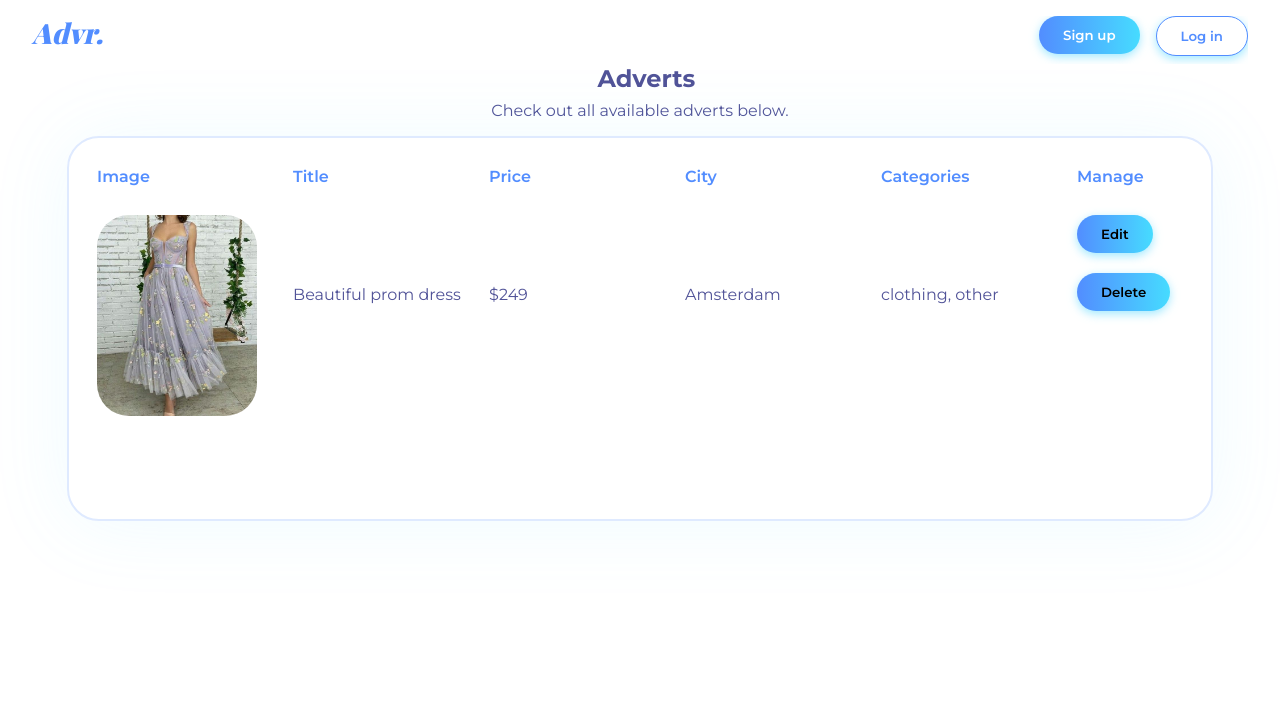
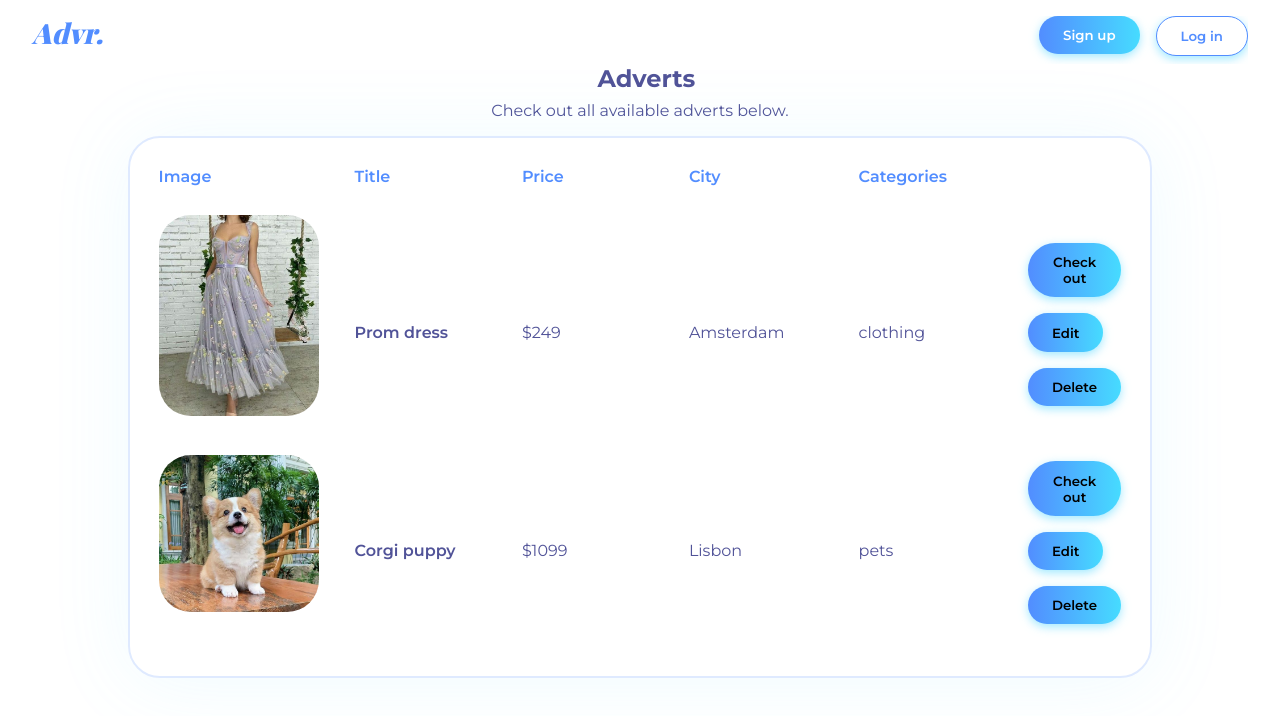
Before and after one commit to sanja-petrovic/AdvertisingPlatform, a React (Create React App) app in the folder client/: page / in a window 1280 px wide. Shown: the top 716 px of the page. Built offline with nearby package versions, Linux system fonts and the light colour scheme; a web font is replaced by a local one.

Commit message:
Added check out button

```diff
--- a/client/src/components/home/Home.js
+++ b/client/src/components/home/Home.js
@@ -7,6 +7,7 @@ import {
     Routes, Route, Link
 } from "react-router-dom"
 import dress from "../../resources/dress.jpg"
+import corgi from "../../resources/corgi.jpg"
 
 class Home extends React.Component {
     render() {
@@ -22,19 +23,26 @@ class Home extends React.Component {
                             <th>Price</th>
                             <th>City</th>
                             <th>Categories</th>
-                            <th className="button-col">Manage</th>
+                            <th className="button-col"></th>
                         </tr>
                     </thead>
                     <tbody>
                         <tr>
                             <td><img src={dress}/> </td>
-                            <td>Beautiful prom dress</td>
+                            <td><b>Prom dress</b></td>
                             <td>$249</td>
                             <td>Amsterdam</td>
-                            <td>clothing, other</td>
-                            <td><button className="primary-button">Edit</button><button className="primary-button">Delete</button></td>
+                            <td>clothing</td>
+                            <td><button className="primary-button">Check out</button><button className="primary-button">Edit</button><button className="primary-button">Delete</button></td>
                         </tr>
-
+                        <tr>
+                            <td><img src={corgi}/> </td>
+                            <td><b>Corgi puppy</b></td>
+                            <td>$1099</td>
+                            <td>Lisbon</td>
+                            <td>pets</td>
+                            <td><button className="primary-button">Check out</button><button className="primary-button">Edit</button><button className="primary-button">Delete</button></td>
+                        </tr>
                     </tbody>
                 </table>
             </div>
--- a/client/src/components/home/home.css
+++ b/client/src/components/home/home.css
@@ -133,6 +133,7 @@ input {
   border-radius: 2rem;
   padding: 2vw;
   margin-bottom: 2vh;
+  width: 80%;
 }
 .advert-table thead tr th {
   padding-bottom: 2vw;
@@ -144,15 +145,14 @@ input {
 .advert-table thead tr .button-col {
   width: 10%;
 }
-.advert-table tbody tr {
-  line-height: 10rem;
+.advert-table tbody {
+  line-height: 5rem;
 }
 .advert-table tbody tr td {
-  vertical-align: top;
   font-weight: 400;
 }
 .advert-table tbody tr td .primary-button {
-  margin-bottom: 20px;
+  margin-bottom: 1rem;
 }
 .advert-table tbody tr td img {
   width: auto;
--- a/client/src/components/home/home.scss
+++ b/client/src/components/home/home.scss
@@ -22,6 +22,7 @@
   border-radius: 2rem;
   padding: 2vw;
   margin-bottom: 2vh;
+  width: 80%;
   thead {
     tr {
       th {
@@ -40,10 +41,9 @@
   tbody {
     tr {
       td {
-        vertical-align: top;
         font-weight: 400;
         .primary-button {
-          margin-bottom: 20px;
+          margin-bottom: 1rem;
         }
         img {
           width: auto;
@@ -54,7 +54,7 @@
           margin-right: 2rem;
         }
       }
-      line-height: 10rem;
     }
+    line-height: 5rem;
   }
 }
```
Also changed, not shown: client/src/resources/corgi.jpg (added), 1 other file (tests, documents, lock files or other folders).
